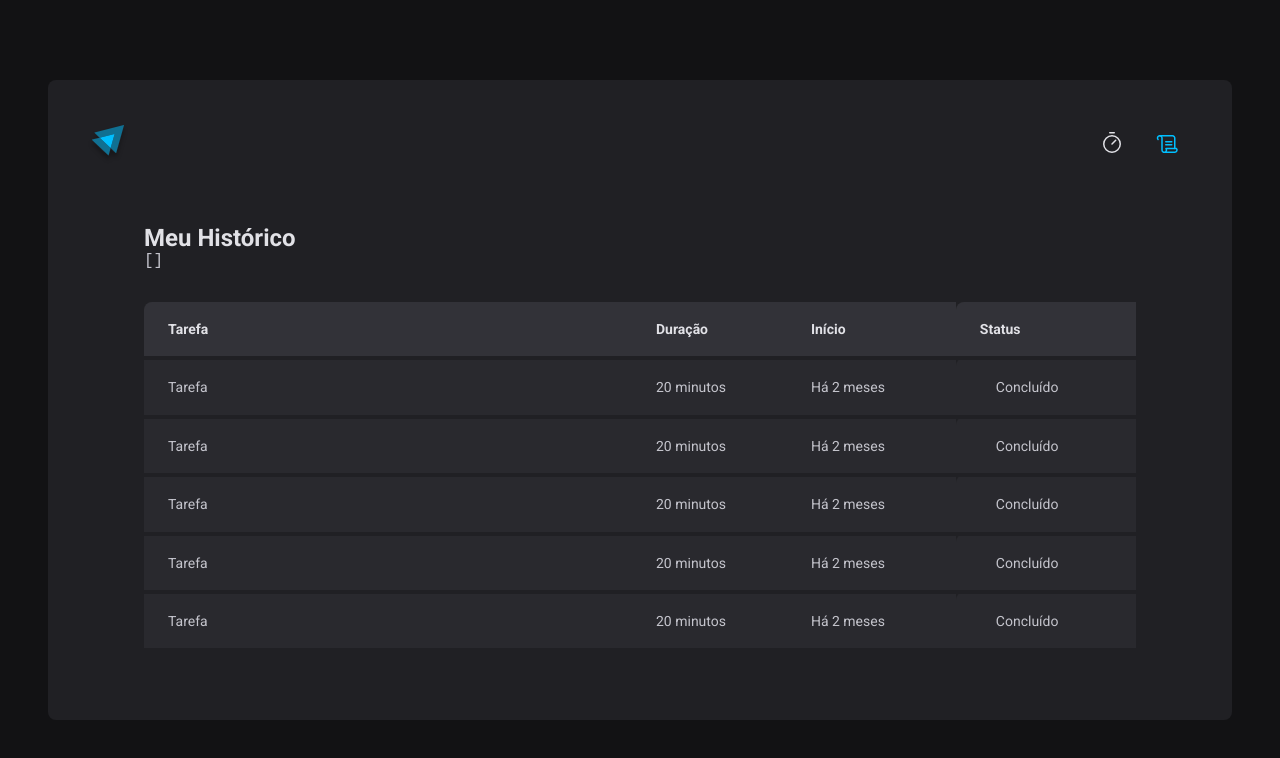
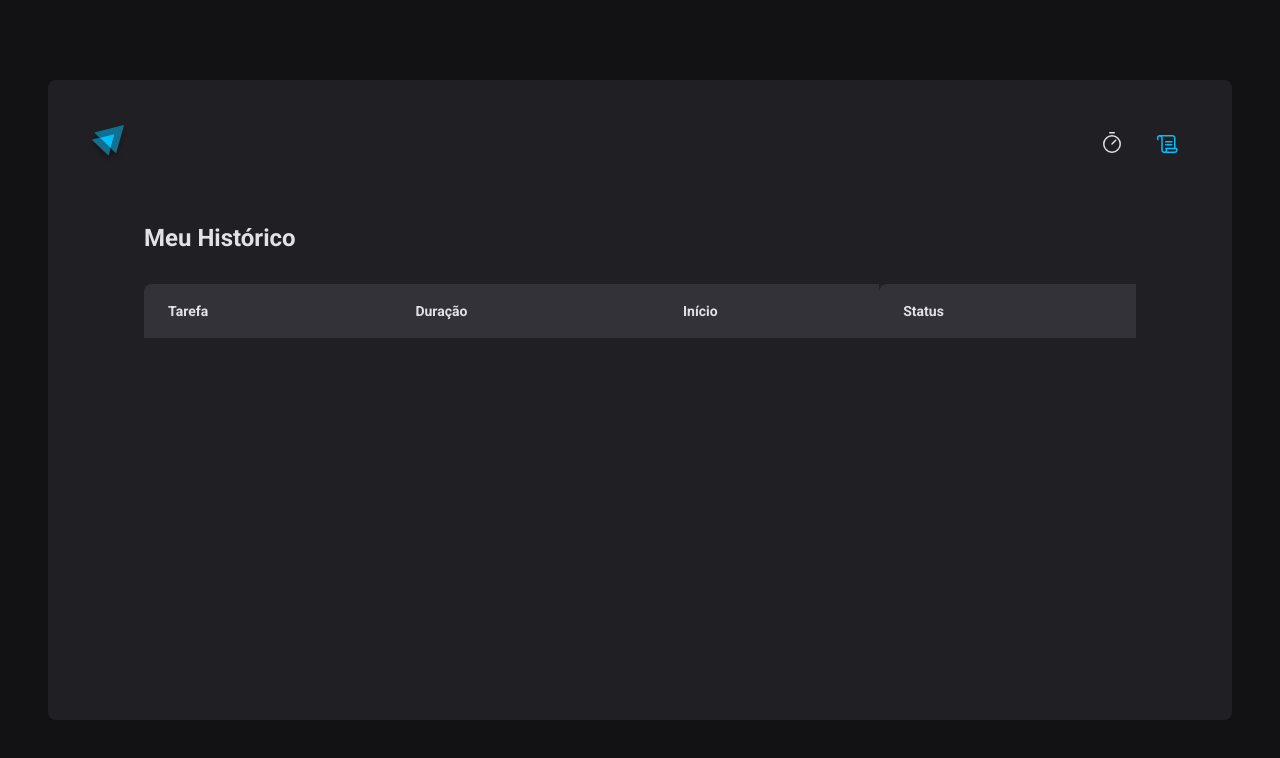
Before and after one commit to patriciaszbr/manager-task-flow, a React (Vite) app: page /history in a window 1280 px wide. Shown: the top 758 px of the page. Built offline with nearby package versions, Linux system fonts and the light colour scheme.

Commit message:
Listagem do histórico

```diff
--- a/src/pages/History/index.tsx
+++ b/src/pages/History/index.tsx
@@ -8,7 +8,6 @@
   return (
     <HistoryContainer>
       <h1>Meu Histórico</h1>
-      <pre>{JSON.stringify(cycles, null, 2)}</pre>
       <HistoryList>
         <table>
           <thead>
@@ -20,46 +19,27 @@
             </tr>
           </thead>
           <tbody>
-            <tr>
-              <td>Tarefa</td>
-              <td>20 minutos</td>
-              <td>Há 2 meses</td>
-              <td>
-                <Status statusColor="blue">Concluído</Status>
-              </td>
-            </tr>
-            <tr>
-              <td>Tarefa</td>
-              <td>20 minutos</td>
-              <td>Há 2 meses</td>
-              <td>
-                <Status statusColor="blue">Concluído</Status>
-              </td>
-            </tr>
-            <tr>
-              <td>Tarefa</td>
-              <td>20 minutos</td>
-              <td>Há 2 meses</td>
-              <td>
-                <Status statusColor="blue">Concluído</Status>
-              </td>
-            </tr>
-            <tr>
-              <td>Tarefa</td>
-              <td>20 minutos</td>
-              <td>Há 2 meses</td>
-              <td>
-                <Status statusColor="blue">Concluído</Status>
-              </td>
-            </tr>
-            <tr>
-              <td>Tarefa</td>
-              <td>20 minutos</td>
-              <td>Há 2 meses</td>
-              <td>
-                <Status statusColor="blue">Concluído</Status>
-              </td>
-            </tr>
+            {cycles.map((cycle) => {
+              return (
+                <tr key={cycle.id}>
+                  <td>{cycle.task}</td>
+                  <td>{cycle.minutesAmount} minutos</td>
+                  <td>{cycle.startDate.toISOString()}</td>
+                  <td>
+                    {cycle.finishedDate && (
+                      <Status statusColor="blue">Concluído</Status>
+                    )}
+
+                    {cycle.interruptedDate && (
+                      <Status statusColor="red">Interrompido</Status>
+                    )}
+                    {!cycle.finishedDate && !cycle.interruptedDate && (
+                      <Status statusColor="yellow">Em andamento</Status>
+                    )}
+                  </td>
+                </tr>
+              );
+            })}
           </tbody>
         </table>
       </HistoryList>
--- a/src/pages/History/styles.ts
+++ b/src/pages/History/styles.ts
@@ -66,6 +66,7 @@
   yellow: "yellow-500",
   green: "blue-500",
   red: "red-500",
+  blue: "blue-500",
 } as const;
 interface StatusProps {
   statusColor: keyof typeof STATUS_COLORS;
```
